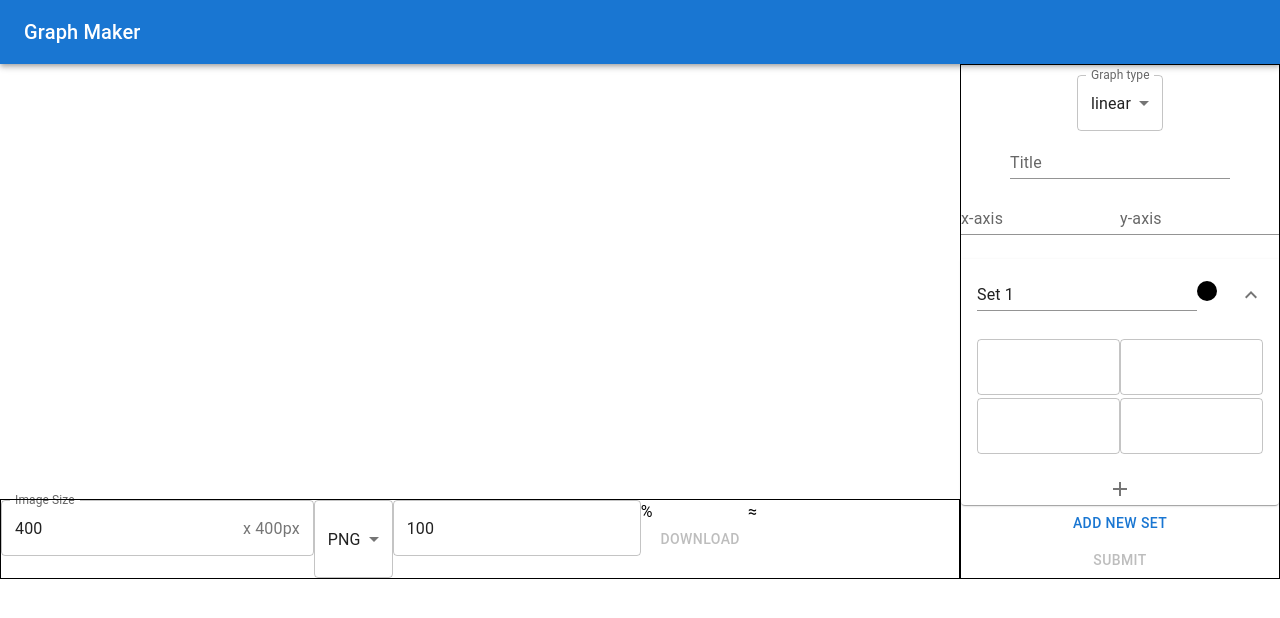
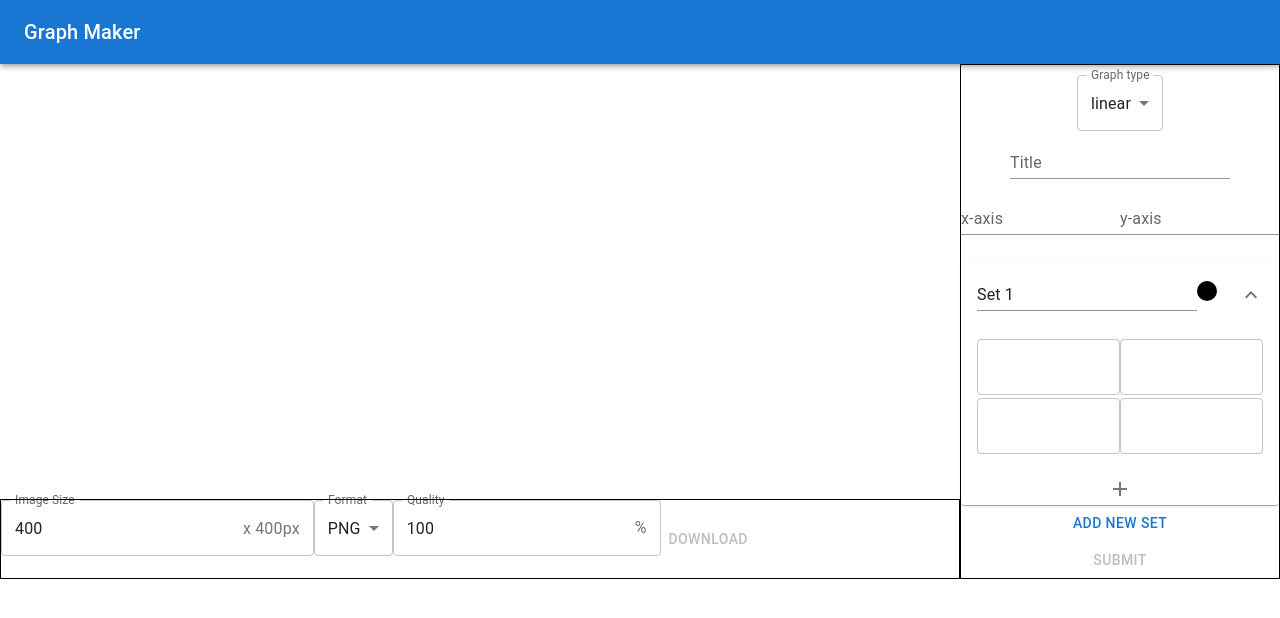
Before and after one commit to Skyrlon/graph-maker, a React (Create React App) app: page / in a window 1280 px wide. Shown: the top 618 px of the page. Built offline with nearby package versions, Linux system fonts and the light colour scheme.

Commit message:
Add labels and adornment to all download inputs

```diff
--- a/src/DownloadSection.jsx
+++ b/src/DownloadSection.jsx
@@ -2,14 +2,12 @@ import {
   Button,
   InputAdornment,
   MenuItem,
-  Select,
   TextField,
   Typography,
 } from "@mui/material";
 import styled from "styled-components";
 import { useRef, useState } from "react";
 import { useEffect } from "react";
-import { Box } from "@mui/system";
 
 const StyledDownloadSection = styled.section`
   grid-area: save;
@@ -120,24 +118,30 @@ function DownloadSection({ svgData }) {
           ),
         }}
       />
-      <Select value={imgType} onChange={(e) => setImgType(e.target.value)}>
+      <TextField
+        select
+        label="Format"
+        value={imgType}
+        onChange={(e) => setImgType(e.target.value)}
+      >
         <MenuItem value={"png"}>PNG</MenuItem>
         <MenuItem value={"jpeg"}>JPEG</MenuItem>
         <MenuItem value={"bmp"}>BMP</MenuItem>
-      </Select>
-      <Box sx={{ display: "flex", flexDirection: "row" }}>
-        <TextField
-          value={imgQuality}
-          onChange={(e) => setImgQuality(e.target.value)}
-        ></TextField>
-        <Typography>%</Typography>
-      </Box>
+      </TextField>
+      <TextField
+        label="Quality"
+        value={imgQuality}
+        onChange={(e) => setImgQuality(e.target.value)}
+        InputProps={{
+          endAdornment: <InputAdornment position="end">%</InputAdornment>,
+        }}
+      />
 
       <Button disabled={!imgDataURL} onClick={download}>
         Download
       </Button>
 
-      <Typography>≈{imgFileSize}</Typography>
+      {imgFileSize > 0 && <Typography>≈{imgFileSize}</Typography>}
 
       <canvas id="canvas" ref={canvasRef}></canvas>
     </StyledDownloadSection>
```
